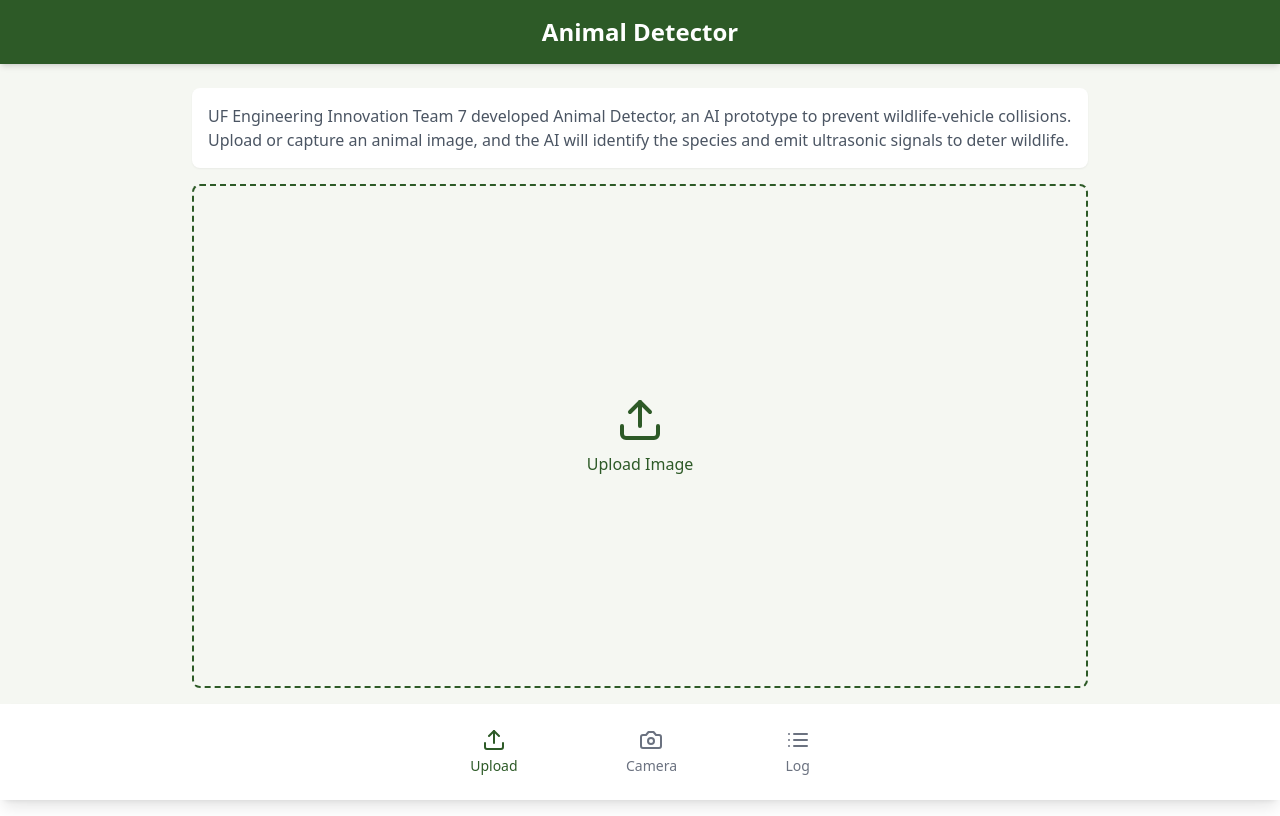
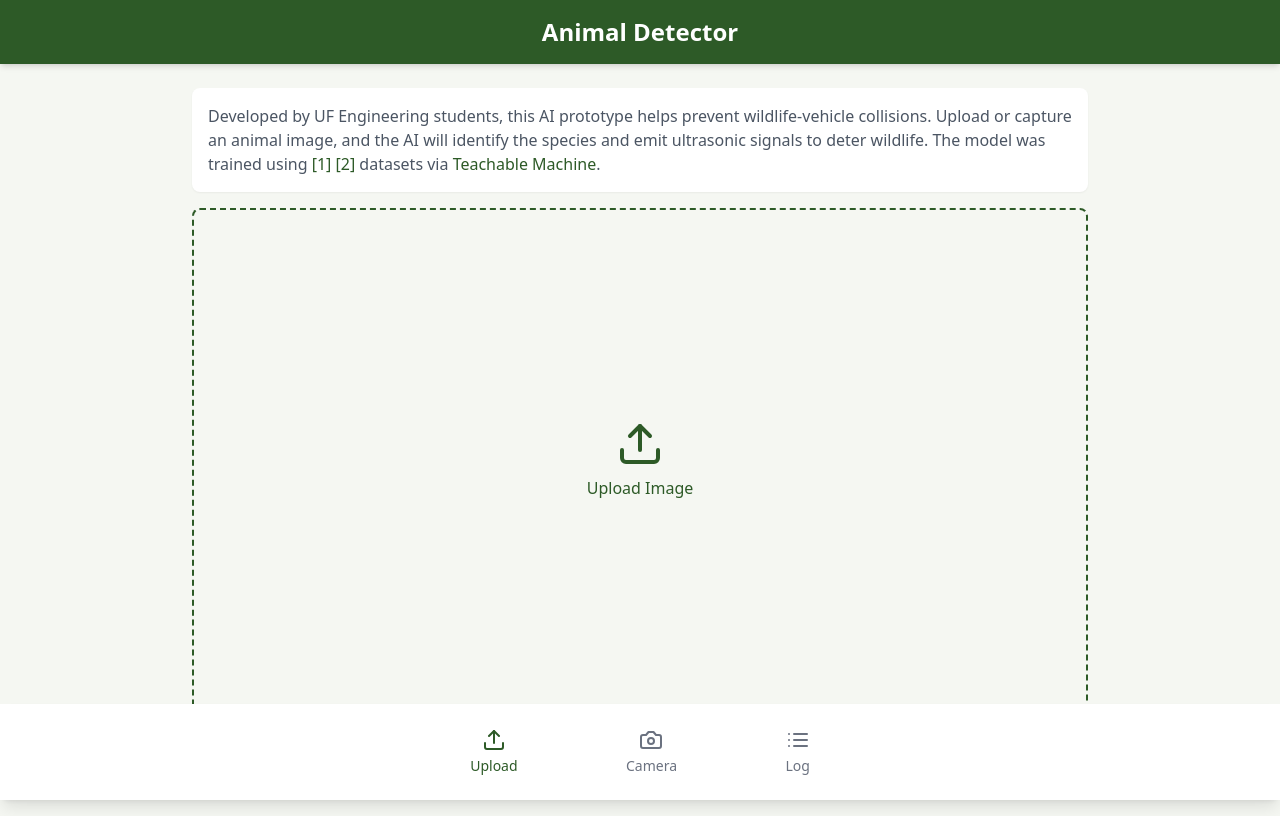
Before and after one commit to jayrosen-design/animal-detector, a React (Vite) app: page / in a window 1280 px wide. Built offline with nearby package versions, Linux system fonts and the light colour scheme.

Commit message:
Update about section content
- Updated the about section to include a description of the AI prototype developed by UF Engineering students for preventing wildlife-vehicle collisions.
- Added hyperlinks for Teachable Machine and Kaggle datasets for easier access to resources.
[skip gpt_engineer]

```diff
--- a/src/components/Upload.tsx
+++ b/src/components/Upload.tsx
@@ -66,7 +66,7 @@ const Upload = ({ onDetection }: UploadProps) => {
       <div className="max-w-4xl mx-auto">
         <div className="bg-white rounded-lg p-4 mb-4 shadow-sm">
           <p className="text-gray-600">
-            UF Engineering Innovation Team 7 developed Animal Detector, an AI prototype to prevent wildlife-vehicle collisions. Upload or capture an animal image, and the AI will identify the species and emit ultrasonic signals to deter wildlife.
+            Developed by UF Engineering students, this AI prototype helps prevent wildlife-vehicle collisions. Upload or capture an animal image, and the AI will identify the species and emit ultrasonic signals to deter wildlife. The model was trained using <a href="https://www.kaggle.com/datasets/iamsouravbanerjee/animal-image-dataset-90-different-animals/" target="_blank" rel="noopener noreferrer" className="text-primary hover:underline">[1]</a> <a href="https://www.kaggle.com/datasets/jerrinbright/cheetahtigerwolf" target="_blank" rel="noopener noreferrer" className="text-primary hover:underline">[2]</a> datasets via <a href="https://teachablemachine.withgoogle.com/models/5UM9CXpEc/" target="_blank" rel="noopener noreferrer" className="text-primary hover:underline">Teachable Machine</a>.
           </p>
         </div>
 
```
